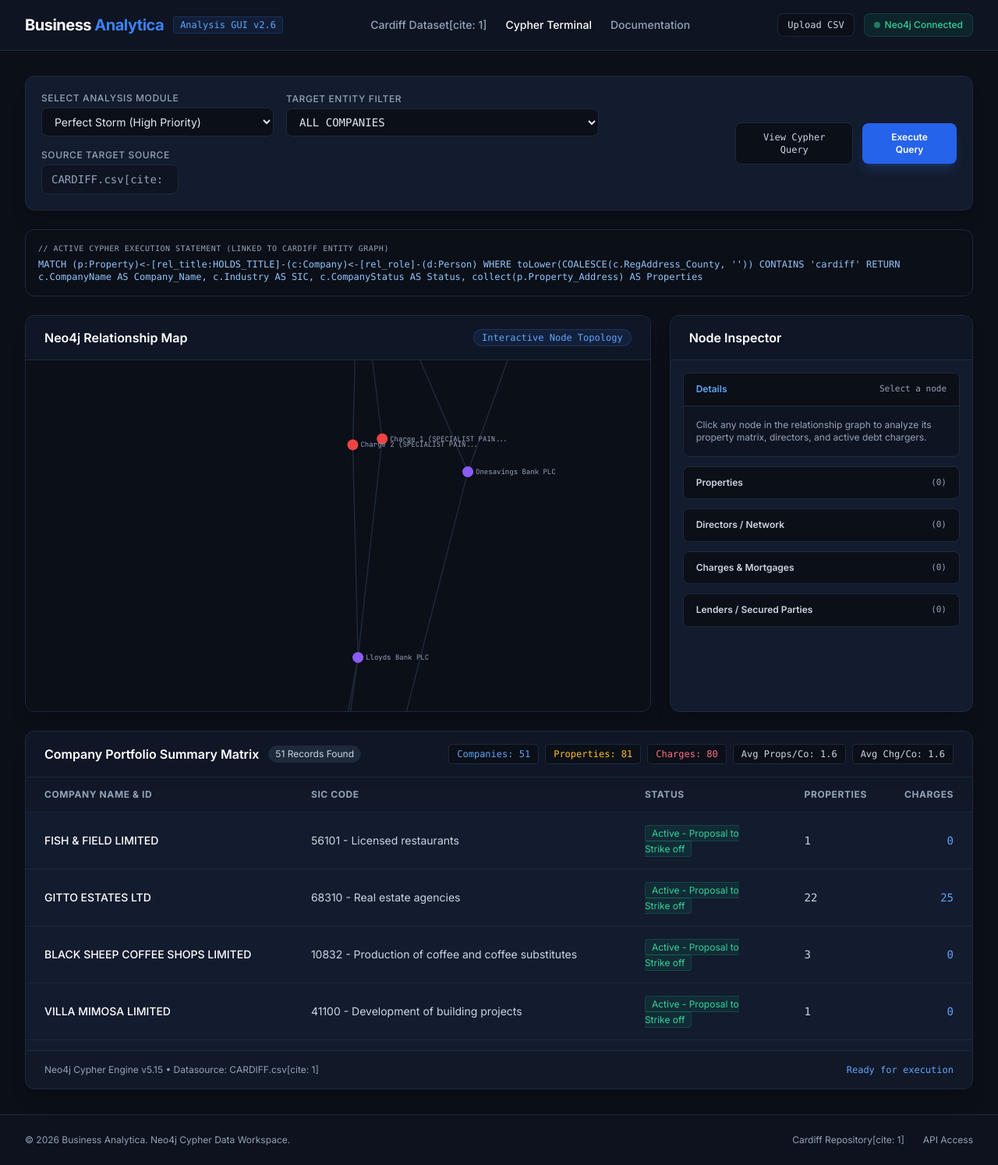
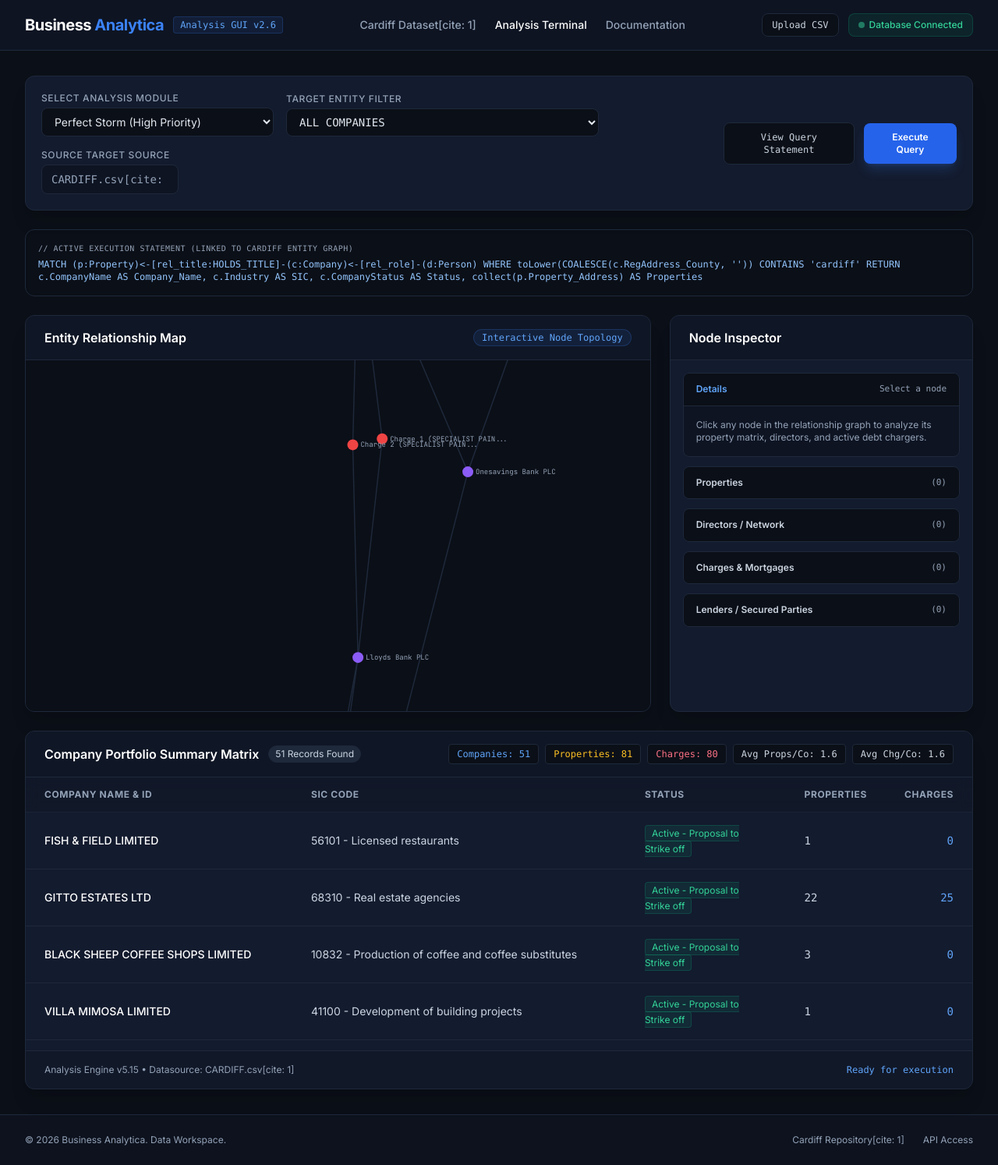
Before and after one commit to mbeds/business-analytica, a plain HTML site: page analyse.html in a window 1280 px wide. Shown: the whole page at 78% size. Drawn offline with nearby package versions, Linux system fonts and the light colour scheme; animation ran at ten frames a second.

Commit message:
Update title and labels in analyse.html

```diff
--- a/analyse.html
+++ b/analyse.html
@@ -3,7 +3,7 @@
 <head>
     <meta charset="UTF-8">
     <meta name="viewport" content="width=device-width, initial-scale=1.0">
-    <title>Neo4j Cypher Analysis Terminal | Business Analytica</title>
+    <title>Cypher Analysis Terminal | Business Analytica</title>
     <script src="https://cdn.tailwindcss.com"></script>
     <script src="https://cdnjs.cloudflare.com/ajax/libs/PapaParse/5.4.1/papaparse.min.js"></script>
     <script src="https://cdnjs.cloudflare.com/ajax/libs/d3/7.8.5/d3.min.js"></script>
@@ -61,7 +61,7 @@
             </div>
             <nav class="hidden md:flex items-center space-x-6 text-sm font-medium text-brand-textMuted">
                 <a href="https://github.com/mbeds/business-analytica/blob/main/CARDIFF.csv" target="_blank" class="hover:text-white transition-colors">Cardiff Dataset[cite: 1]</a>
-                <a href="#" class="text-white">Cypher Terminal</a>
+                <a href="#" class="text-white">Analysis Terminal</a>
                 <a href="https://www.business-analytica.com" class="hover:text-white transition-colors">Documentation</a>
             </nav>
             <div class="flex items-center gap-3">
@@ -70,7 +70,7 @@
                 </label>
                 <input type="file" id="csvUpload" accept=".csv" class="hidden">
                 <span class="text-xs text-emerald-400 bg-emerald-500/10 border border-emerald-500/20 px-3 py-1.5 rounded-lg font-medium flex items-center gap-1.5">
-                    <span class="w-2 h-2 rounded-full bg-emerald-400 animate-pulse"></span> Neo4j Connected
+                    <span class="w-2 h-2 rounded-full bg-emerald-400 animate-pulse"></span> Database Connected
                 </span>
             </div>
         </div>
@@ -106,7 +106,7 @@
             </div>
             <div class="flex items-center gap-3 self-end lg:self-auto">
                 <button class="bg-brand-dark hover:bg-brand-border border border-brand-border text-xs font-medium px-4 py-2.5 rounded-lg transition-colors text-slate-300 font-mono">
-                    View Cypher Query
+                    View Query Statement
                 </button>
                 <button class="bg-blue-600 hover:bg-blue-700 text-white text-xs font-semibold px-5 py-2.5 rounded-lg transition-all shadow-lg shadow-blue-500/20">
                     Execute Query
@@ -116,7 +116,7 @@
 
         <!-- Cypher Code Preview Drawer -->
         <div class="bg-brand-dark border border-brand-border rounded-xl p-4 font-mono text-xs text-blue-300 overflow-x-auto shadow-inner">
-            <div class="text-brand-textMuted mb-1 text-[10px] uppercase tracking-wider">// Active Cypher Execution Statement (Linked to Cardiff Entity Graph)</div>
+            <div class="text-brand-textMuted mb-1 text-[10px] uppercase tracking-wider">// Active Execution Statement (Linked to Cardiff Entity Graph)</div>
             <code>MATCH (p:Property)&lt;-[rel_title:HOLDS_TITLE]-(c:Company)&lt;-[rel_role]-(d:Person) WHERE toLower(COALESCE(c.RegAddress_County, '')) CONTAINS 'cardiff' RETURN c.CompanyName AS Company_Name, c.Industry AS SIC, c.CompanyStatus AS Status, collect(p.Property_Address) AS Properties</code>
         </div>
 
@@ -126,7 +126,7 @@
             <!-- Relationship Graph Canvas (2 Cols) -->
             <div class="lg:col-span-2 bg-brand-card border border-brand-border rounded-xl shadow-xl overflow-hidden flex flex-col">
                 <div class="px-6 py-4 border-b border-brand-border flex items-center justify-between bg-brand-dark/40">
-                    <h2 class="text-base font-semibold text-white">Neo4j Relationship Map</h2>
+                    <h2 class="text-base font-semibold text-white">Entity Relationship Map</h2>
                     <span class="text-xs bg-blue-500/10 text-blue-400 border border-blue-500/20 px-2.5 py-0.5 rounded-full font-mono">Interactive Node Topology</span>
                 </div>
                 <div id="mainVisual" class="w-full h-[450px] bg-brand-dark relative overflow-hidden">
@@ -236,7 +236,7 @@
 
             <!-- Terminal Pagination footer -->
             <div class="px-6 py-4 border-t border-brand-border bg-brand-dark/20 flex items-center justify-between text-xs text-brand-textMuted">
-                <span>Neo4j Cypher Engine v5.15 • Datasource: CARDIFF.csv[cite: 1]</span>
+                <span>Analysis Engine v5.15 • Datasource: CARDIFF.csv[cite: 1]</span>
                 <span class="text-blue-400 font-mono">Ready for execution</span>
             </div>
         </div>
@@ -246,7 +246,7 @@
     <!-- Footer -->
     <footer class="border-t border-brand-border bg-brand-card/30 mt-auto py-6">
         <div class="max-w-7xl mx-auto px-4 sm:px-6 lg:px-8 flex flex-col sm:flex-row items-center justify-between gap-4 text-xs text-brand-textMuted">
-            <p>&copy; 2026 Business Analytica. Neo4j Cypher Data Workspace.</p>
+            <p>&copy; 2026 Business Analytica. Data Workspace.</p>
             <div class="flex space-x-6">
                 <a href="https://github.com/mbeds/business-analytica/blob/main/CARDIFF.csv" target="_blank" class="hover:text-white transition-colors">Cardiff Repository[cite: 1]</a>
                 <a href="https://www.business-analytica.com" class="hover:text-white transition-colors">API Access</a>
@@ -590,7 +590,6 @@
             header.addEventListener("click", () => {
                 const content = card.querySelector(".accordion-content");
                 const isOpen = !content.classList.contains("hidden");
-                // Toggle open/close state
                 if(isOpen) {
                     content.classList.add("hidden");
                     card.classList.remove("open");
@@ -617,9 +616,7 @@
 
         /* SIDEBAR UPDATE ROUTERS */
         function updateSidebarForNode(id, type) {
-            // Auto-infer type if passed generically
             if(!type) {
-                // Check if company
                 if(dataset.some(r => r.CompanyName === id)) type = "company";
                 else type = "property";
             }
@@ -658,25 +655,21 @@
                 </table>
             `;
 
-            // Section 1: Properties
             document.getElementById("section1Title").textContent = "Properties";
             document.getElementById("section1Count").textContent = `(${props.length})`;
             const s1 = document.getElementById("section1Content");
             s1.innerHTML = props.length ? props.map(p => `<div class="p-1.5 hover:bg-brand-dark rounded cursor-pointer text-slate-300 font-mono text-[11px]" onclick="handleNodeClick('${p.replace(/'/g, "\\'")}','property')">• ${p}</div>`).join("") : "No properties listed.";
 
-            // Section 2: Directors
             document.getElementById("section2Title").textContent = "Directors";
             document.getElementById("section2Count").textContent = `(${directors.length})`;
             const s2 = document.getElementById("section2Content");
             s2.innerHTML = directors.length ? directors.map(d => `<div class="p-1.5 text-slate-300"><strong>${d.director}</strong></div>`).join("") : "No directors listed.";
 
-            // Section 3: Charges
             document.getElementById("section3Title").textContent = "Charges";
             document.getElementById("section3Count").textContent = `(${charges.length})`;
             const s3 = document.getElementById("section3Content");
             s3.innerHTML = charges.length ? charges.map(c => `<div class="p-1.5 text-slate-300 font-mono">#${c.charge_number} - ${c.status || 'Active'}</div>`).join("") : "No charges.";
 
-            // Section 4: Lenders
             const lendersSet = new Set();
             charges.forEach(c => { (c.persons_entitled || []).forEach(p => lendersSet.add(p.name)); });
             const lenders = Array.from(lendersSet);
```
